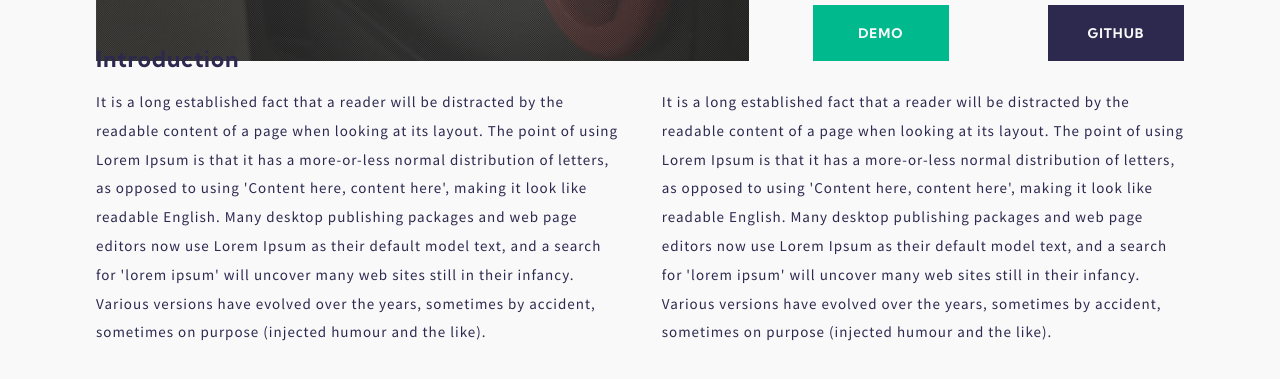
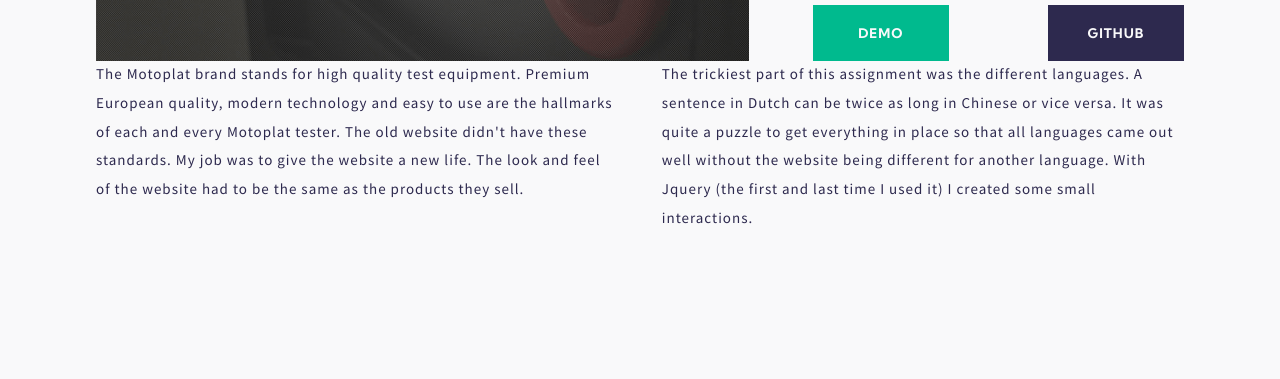
Before and after one commit to peppe-quintboogaard/portfolio, a plain HTML site: page pages/work/motoplat.html in a window 1280 px wide. Shown: the part 523-902 px from the top of the page. After the commit the page ends 800 px from the top, so only its background shows below. Drawn offline with nearby package versions, Linux system fonts and the light colour scheme.

Commit message:
content motopalt

```diff
--- a/pages/work/motoplat.html
+++ b/pages/work/motoplat.html
@@ -17,7 +17,7 @@
       </a>
     </header>
     <main class="container project-grid">
-      <section class="intro">
+      <section class="intro project-intro">
         <div class="section-heading">
           <h5 class="section-heading--text work-heading">motoplat</h5>
         </div>
@@ -50,25 +50,21 @@
             </li>
           </ul>
           <div class="intro-links">
-            <a href="" class="info-link"><button class="intro-links--button intro-links--demo">demo</button></a>
-            <a href="" class="info-link"><button class="intro-links--button intro-links--github">github</button></a>
+            <a href="https://peppequint.github.io/motoplat" class="info-link"><button class="button intro-links--button intro-links--demo">demo</button></a>
+            <a href="https://github.com/peppequint/motoplat" class="info-link"><button class="button intro-links--button intro-links--github">github</button></a>
           </div>
         </article>
       </section>
       <section class="info">
-        <h2 class="info-title">Introduction</h2>
+        <!-- <h2 class="info-title">Introduction</h2> -->
         <article class="info-article">
           <p class="info-article--text">
-            It is a long established fact that a reader will be distracted by the readable content of a page when looking at its layout. The point of using Lorem Ipsum is that it has a more-or-less
-            normal distribution of letters, as opposed to using 'Content here, content here', making it look like readable English. Many desktop publishing packages and web page editors now use Lorem
-            Ipsum as their default model text, and a search for 'lorem ipsum' will uncover many web sites still in their infancy. Various versions have evolved over the years, sometimes by accident,
-            sometimes on purpose (injected humour and the like).
+            The Motoplat brand stands for high quality test equipment. Premium European quality, modern technology and easy to use are the hallmarks of each and every Motoplat tester. The old website
+            didn't have these standards. My job was to give the website a new life. The look and feel of the website had to be the same as the products they sell.
           </p>
           <p class="info-article--text">
-            It is a long established fact that a reader will be distracted by the readable content of a page when looking at its layout. The point of using Lorem Ipsum is that it has a more-or-less
-            normal distribution of letters, as opposed to using 'Content here, content here', making it look like readable English. Many desktop publishing packages and web page editors now use Lorem
-            Ipsum as their default model text, and a search for 'lorem ipsum' will uncover many web sites still in their infancy. Various versions have evolved over the years, sometimes by accident,
-            sometimes on purpose (injected humour and the like).
+            The trickiest part of this assignment was the different languages. A sentence in Dutch can be twice as long in Chinese or vice versa. It was quite a puzzle to get everything in place so
+            that all languages came out well without the website being different for another language. With Jquery (the first and last time I used it) I created some small interactions.
           </p>
         </article>
       </section>
```
